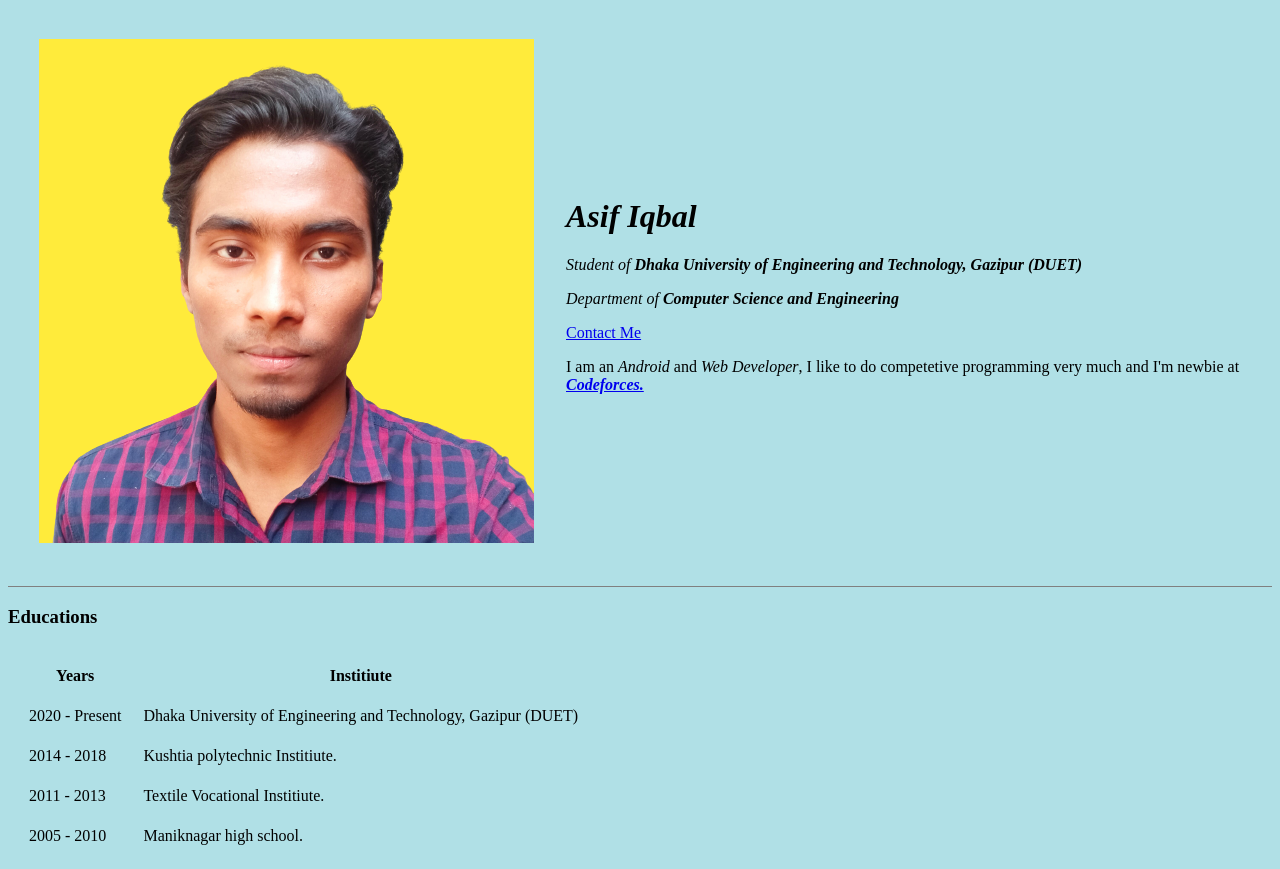
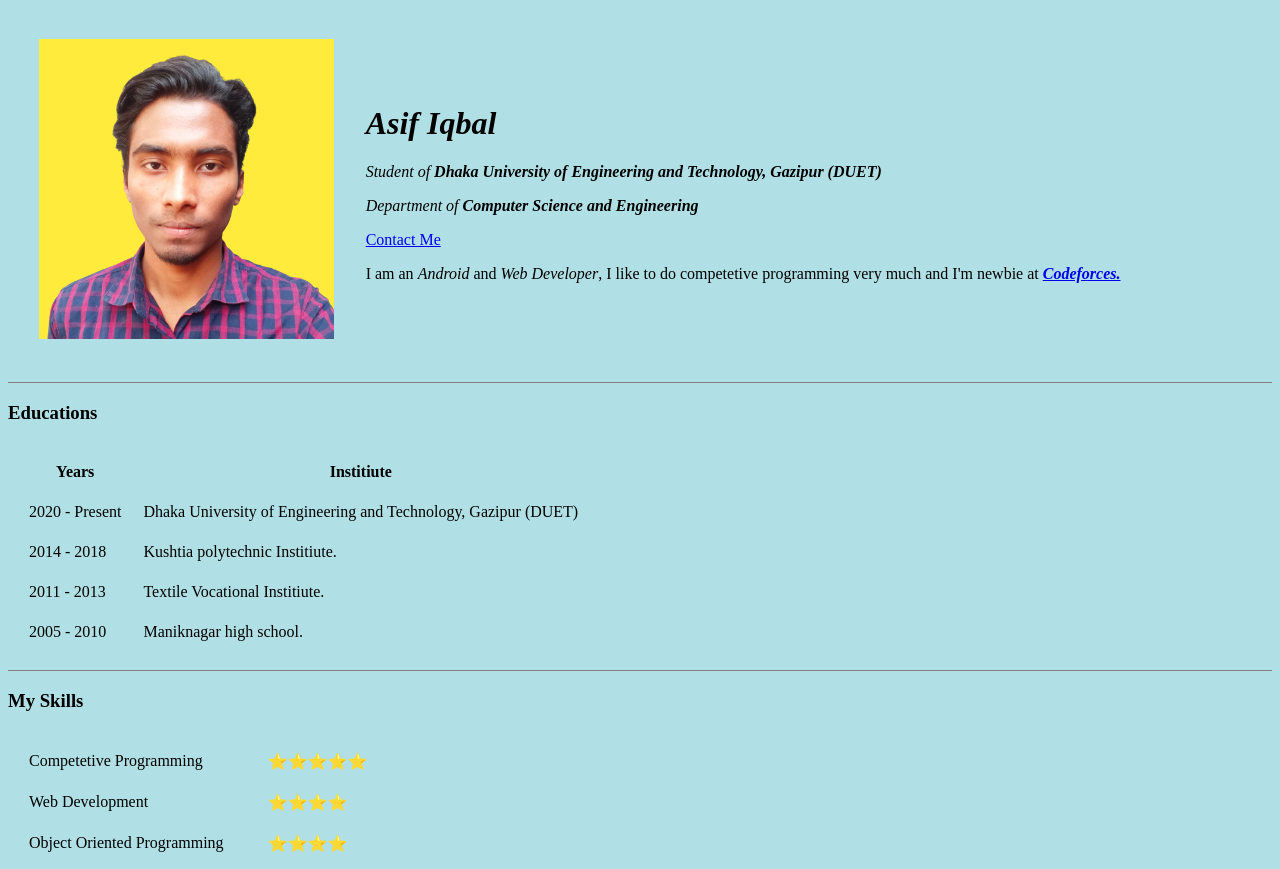
Before and after one commit to Ashif29/Portfolio, a plain HTML site: page index.html in a window 1280 px wide. Shown: the top 869 px of the page. Drawn offline with Linux system fonts and the light colour scheme.

Commit message:
Update index.html

```diff
--- a/index.html
+++ b/index.html
@@ -9,7 +9,7 @@
 <body style="background-color: powderblue;">
   <table cellspacing="30">
     <tr>
-      <td><img src="images/asif3.PNG" alt="Can't load image"></td>
+      <td><img src="images/asif3.png" alt="Can't load image" height="300"></td>
       <td>
         <h1><em>Asif Iqbal</em></h1>
         <p><em>Student of <strong>Dhaka University of Engineering and Technology, Gazipur (DUET)</strong> </em> </p>
```
